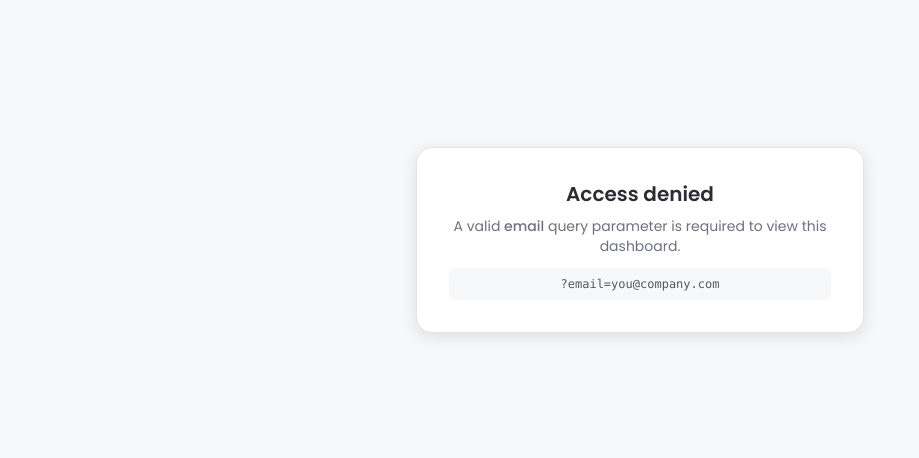
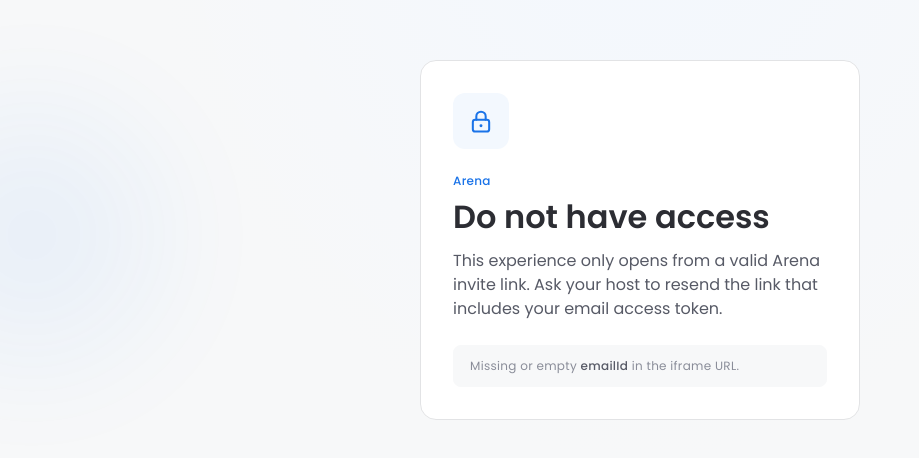
Before and after one commit to arenadeveloper02/linkedin-intelligence-from-arena, a Next.js app: page / in a window 1280 px wide. Shown: the part 160-618 px from the top of the page, without its empty margins (0-919 px from the left). Built offline with nearby package versions, Linux system fonts and the light colour scheme; no server answers.

Commit message:
add a access deained page full app level, if there is no email id https:

```diff
--- a/app/layout.tsx
+++ b/app/layout.tsx
@@ -2,6 +2,7 @@ import type { Metadata } from 'next';
 import { Poppins } from 'next/font/google';
 import './globals.css';
 import { ArenaEmailProvider } from '@/components/arena-email-provider';
+import { AccessDeniedScreen } from '@/components/AccessDeniedScreen';
 import { getArenaEmailId } from '@/lib/arena-email';
 
 const poppins = Poppins({ subsets: ['latin'], weight: ['400', '500', '600', '700'] });
@@ -16,7 +17,9 @@ export default async function RootLayout({ children }: { children: React.ReactNo
   return (
     <html lang="en">
       <body className={poppins.className}>
-        <ArenaEmailProvider emailId={emailId}>{children}</ArenaEmailProvider>
+        <ArenaEmailProvider emailId={emailId}>
+          {emailId ? children : <AccessDeniedScreen />}
+        </ArenaEmailProvider>
       </body>
     </html>
   );
--- a/app/not-found.tsx
+++ b/app/not-found.tsx
@@ -2,7 +2,7 @@ export default function NotFound() {
   return (
     <main className="flex min-h-[50vh] flex-col items-center justify-center px-4">
       <h1 className="text-2xl font-semibold">Page not found</h1>
-      <p className="mt-2 text-sm text-grey-500">The page you requested does not exist.</p>
+      <p className="mt-2 text-sm text-[#575A66]">The page you requested does not exist.</p>
     </main>
   )
 }
--- /dev/null
+++ b/components/AccessDeniedScreen.tsx
@@ -0,0 +1,81 @@
+import { ARENA_ACCESS_DENIED_MESSAGE } from '@/lib/arena-email-constants'
+
+/**
+ * Shared Arena access-denied UI. Rendered by the /access-denied route and by the
+ * app-level gate in app/layout.tsx whenever no emailId is present for the request.
+ * Server-safe: no hooks, no browser APIs.
+ */
+export function AccessDeniedScreen() {
+  return (
+    <main className="relative flex min-h-screen items-center justify-center overflow-hidden bg-[var(--ds-color-surface-subtle)] px-[var(--ds-spacing-component-lg)] py-[var(--ds-spacing-layout-md)]">
+      <div
+        aria-hidden
+        className="pointer-events-none absolute inset-0 bg-[radial-gradient(ellipse_at_top,_var(--ds-color-brand-surface)_0%,_transparent_55%)]"
+      />
+      <div
+        aria-hidden
+        className="pointer-events-none absolute -left-24 top-1/3 size-64 rounded-full bg-[var(--ds-color-brand-default)] opacity-[0.06] blur-3xl"
+      />
+      <div
+        aria-hidden
+        className="pointer-events-none absolute -right-16 bottom-1/4 size-56 rounded-full bg-[var(--ds-color-brand-default)] opacity-[0.08] blur-3xl"
+      />
+
+      <section
+        className="relative w-full max-w-[440px] rounded-[var(--ds-radius-lg)] border border-[var(--ds-color-border-default)] bg-[var(--ds-color-surface-raised)] p-[var(--ds-spacing-component-xl)] shadow-[var(--ds-elevation-md)]"
+        style={{
+          animation: 'arena-access-in var(--ds-motion-duration-slow) var(--ds-motion-easing-decelerate) both',
+        }}
+      >
+        <div className="mb-[var(--ds-spacing-component-lg)] flex size-14 items-center justify-center rounded-[var(--ds-radius-md)] bg-[var(--ds-color-brand-surface)] text-[var(--ds-color-brand-default)]">
+          <svg
+            aria-hidden
+            viewBox="0 0 24 24"
+            className="size-7"
+            fill="none"
+            stroke="currentColor"
+            strokeWidth="1.75"
+            strokeLinecap="round"
+            strokeLinejoin="round"
+          >
+            <rect x="5" y="11" width="14" height="10" rx="2" />
+            <path d="M8 11V8a4 4 0 0 1 8 0v3" />
+            <circle cx="12" cy="16" r="1.25" fill="currentColor" stroke="none" />
+          </svg>
+        </div>
+
+        <p className="mb-[var(--ds-spacing-component-xs)] text-xs font-medium tracking-wide text-[var(--ds-color-text-link)]">
+          Arena
+        </p>
+        <h1 className="text-[length:var(--ds-type-heading-font-size)] font-semibold leading-[var(--ds-type-heading-line-height)] text-[var(--ds-color-text-primary)]">
+          {ARENA_ACCESS_DENIED_MESSAGE}
+        </h1>
+        <p className="mt-[var(--ds-spacing-component-sm)] text-[length:var(--ds-type-body-font-size)] leading-[var(--ds-type-body-line-height)] text-[var(--ds-color-text-secondary)]">
+          This experience only opens from a valid Arena invite link. Ask your host to resend the
+          link that includes your email access token.
+        </p>
+
+        <div className="mt-[var(--ds-spacing-component-lg)] rounded-[var(--ds-radius-sm)] border border-[var(--ds-color-border-subtle)] bg-[var(--ds-color-surface-subtle)] px-[var(--ds-spacing-component-md)] py-[var(--ds-spacing-component-sm)]">
+          <p className="text-[length:var(--ds-type-caption-font-size)] leading-[var(--ds-type-caption-line-height)] tracking-wide text-[var(--ds-color-text-tertiary)]">
+            Missing or empty{' '}
+            <span className="font-medium text-[var(--ds-color-text-secondary)]">emailId</span> in
+            the iframe URL.
+          </p>
+        </div>
+      </section>
+
+      <style>{`
+        @keyframes arena-access-in {
+          from {
+            opacity: 0;
+            transform: translateY(10px);
+          }
+          to {
+            opacity: 1;
+            transform: translateY(0);
+          }
+        }
+      `}</style>
+    </main>
+  )
+}
```
Also changed, not shown: 2 other files (tests, documents, lock files or other folders).
